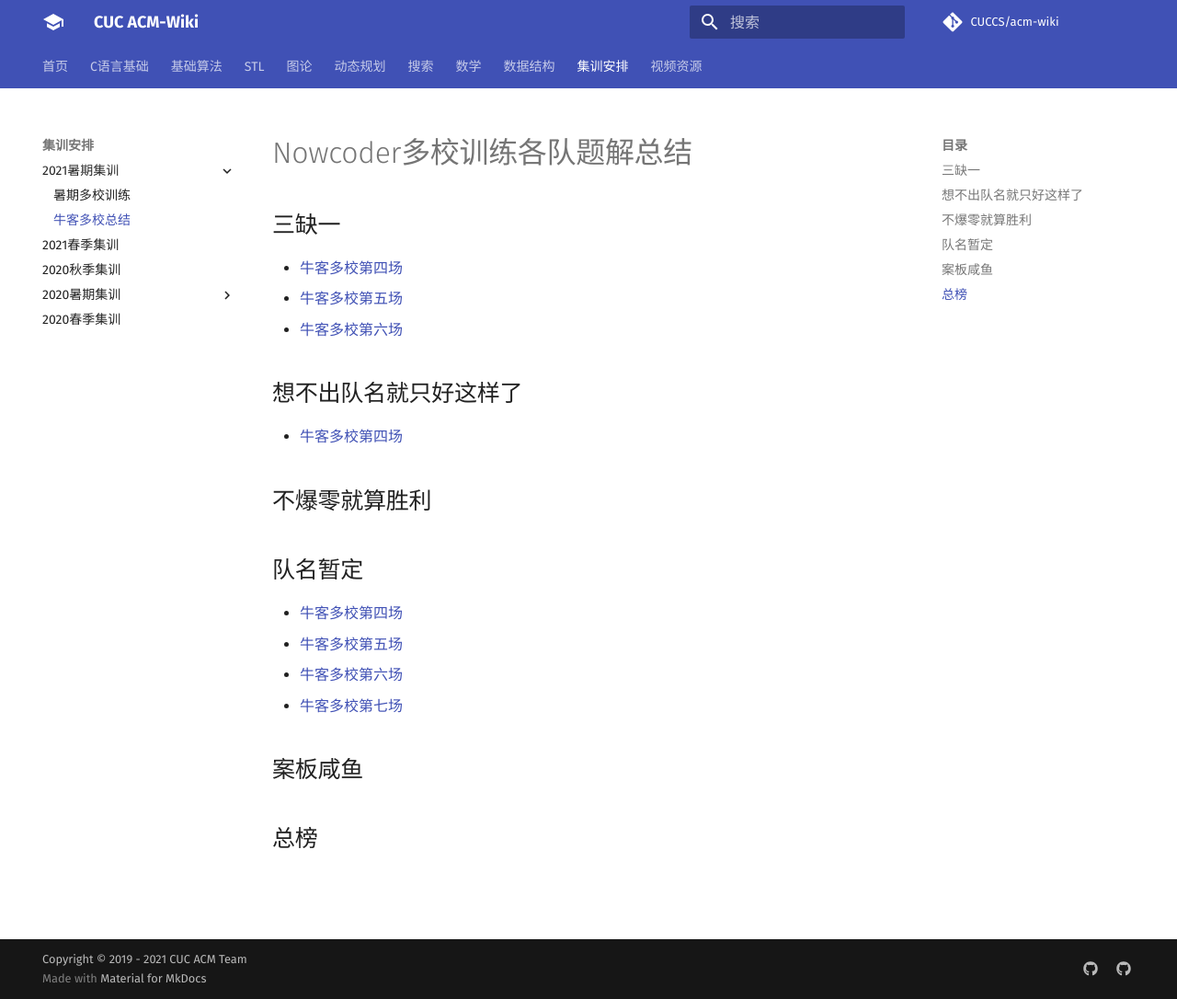
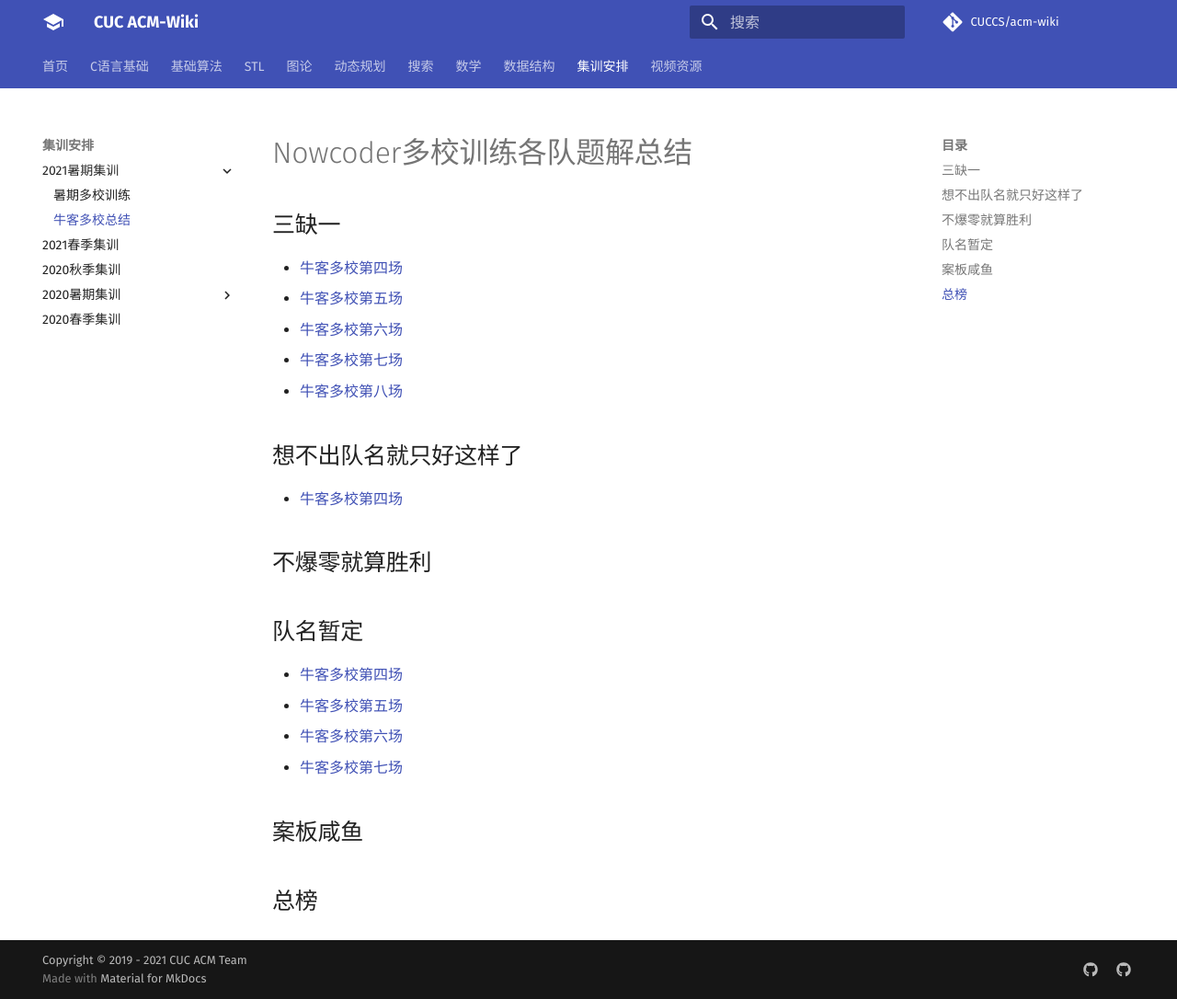
Before and after one commit to CUCCS/acm-wiki, an MkDocs documentation site: the page built from docs/training/2021Summer/nowcoder.md, in a window 1280 px wide and 1086 px high. Shown: the whole window at 92% size. Built offline with MkDocs 1.6.1 and Material for MkDocs 9.7.7, drawn with Linux system fonts in a browser that asks for light colours; comment, search, counter and statistics services are not loaded.

Commit message:
更新了团队题解

```diff
--- a/docs/training/2021Summer/nowcoder.md
+++ b/docs/training/2021Summer/nowcoder.md
@@ -5,6 +5,8 @@
 - [牛客多校第四场](https://github.com/KyireQi/2021Nowcoder-Training-Solutions/blob/Code-At-Three/Nowcoder多校第四场.md)
 - [牛客多校第五场](https://github.com/KyireQi/2021Nowcoder-Training-Solutions/blob/Code-At-Three/Nowcoder多校第五场.md)
 - [牛客多校第六场](https://github.com/KyireQi/2021Nowcoder-Training-Solutions/blob/Code-At-Three/Nowcoder多校第六场.md)
+- [牛客多校第七场](https://github.com/KyireQi/2021Nowcoder-Training-Solutions/blob/Code-At-Three/Nowcoder多校第七场.md)
+- [牛客多校第八场](https://github.com/KyireQi/2021Nowcoder-Training-Solutions/blob/Code-At-Three/Nowcoder多校第八场.md)
 
 ## 想不出队名就只好这样了
 
```
